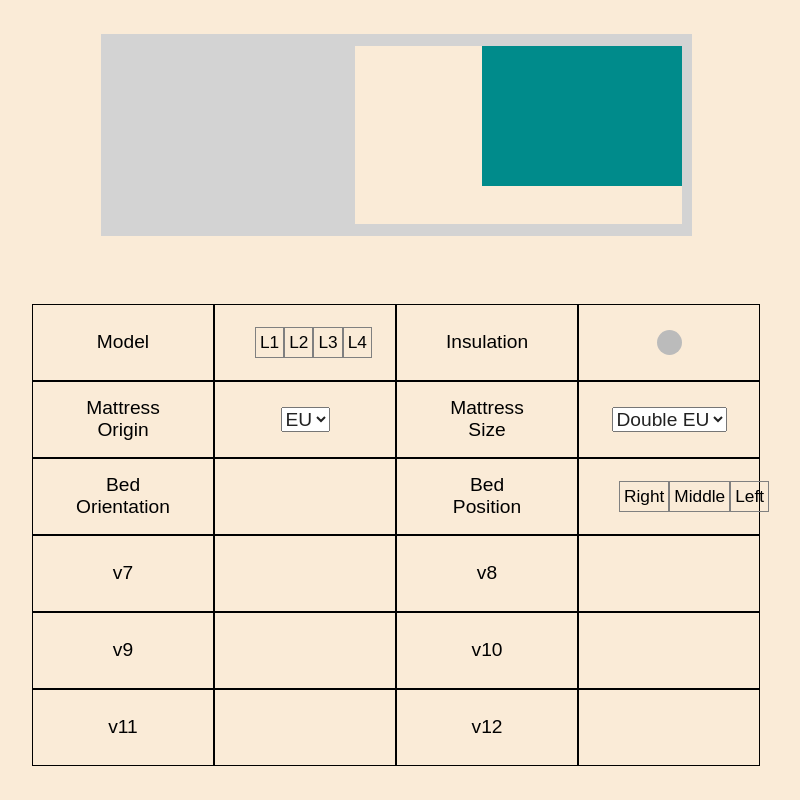
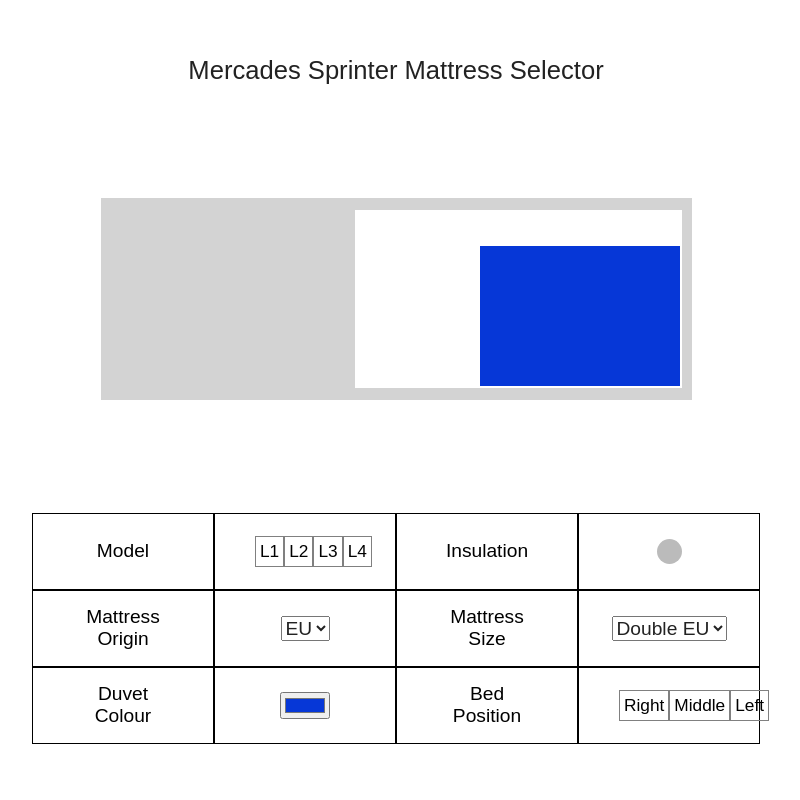
Before and after one commit to sophieatgithub/firstWebsite, a website: page van-template/index.html in a window 1280 px wide. Shown: the whole page, without its empty margins (244-1044 px from the left). Drawn offline with Linux system fonts and the light colour scheme.

Commit message:
Van template complete
Added functionality for user adjustment of colour.

```diff
--- a/van-template/index.html
+++ b/van-template/index.html
@@ -9,7 +9,7 @@
     </head>
     <body>
         <div id="outerContainer">
-
+            <header>Mercades Sprinter Mattress Selector</header>
             <div class="container" id="vanExterior">
                 <div id="vanInterior">
                     <div id="rightSideInsulation" class="insulation"></div>
@@ -66,28 +66,16 @@
                         </div>
                     </form>
                 </div>
-                <div class="variable">Bed Orientation</div>
-                <div class="variable"></div>
+                <div class="variable">Duvet Colour</div>
+                <div class="variable">
+                    <input id="colorWell" type="color" value="#ff0000">
+                </div>
                 <div class="variable">Bed Position</div>
                 <div class="variable selectionContainer">
                     <div class="mattressOrientation" id="bedRight">Right</div>
                     <div class="mattressOrientation" id="bedMiddle">Middle</div>
                     <div class="mattressOrientation" id="bedLeft">Left</div>
                 </div>
-                <div class="variable">v7</div>
-                <div class="variable"></div>
-                <div class="variable">v8</div>
-                <div class="variable"></div>
-                <div class="variable">v9</div>
-                <div class="variable"></div>
-                <div class="variable">v10</div>
-                <div class="variable"></div>
-                <div class="variable">v11</div>
-                <div class="variable"></div>
-                <div class="variable">v12</div>
-                <div class="variable"></div>
-
-
             </div>
     </div>
         <script src="scripts.js"></script>
--- a/van-template/scripts.js
+++ b/van-template/scripts.js
@@ -276,6 +276,33 @@
 function ukSuperKingMattress () {
     alert("UK Super Kings don't fit")
 }
+///////////////Duvet Color
+var colorWell;
+var defaultColor = "#0637D7";
+
+window.addEventListener("load", startup, false);
+
+function startup() {
+    colorWell = document.querySelector("input");
+    colorWell.value = defaultColor;
+    colorWell.addEventListener("input", updateFirst, false);
+    colorWell.addEventListener("change", updateAll, false);
+    colorWell.select();
+}
+
+function updateFirst(event) {
+    var bed = document.querySelector("#bed");
+
+    if(bed) {
+        bed.style.backgroundColor = event.target.value;
+    }
+}
+
+function updateAll(event) {
+    document.querySelectorAll("#bed").forEach(function(bed){
+        bed.style.color = event.target.value;
+    });
+}
 
 ///////////////Mattress Orientation
 
@@ -295,7 +322,7 @@
     const button = document.querySelector('#bedRight');
     button.classList.add('mattressOrientationSelected');
 
-    //Changing van dimensions to match model selected by user
+    //Changing van dimensions to match orientation selected by user
     document.getElementById("innerArea").style.alignItems = "flex-start";
 }
 
@@ -309,7 +336,7 @@
     const button = document.querySelector('#bedMiddle');
     button.classList.add('mattressOrientationSelected');
 
-    //Changing van dimensions to match model selected by user
+    //Changing van dimensions to match orientation selected by user
     document.getElementById("innerArea").style.alignItems = "center";
 }
 
@@ -323,7 +350,7 @@
     const button = document.querySelector('#bedLeft');
     button.classList.add('mattressOrientationSelected');
 
-    //Changing van dimensions to match model selected by user
+    //Changing van dimensions to match orientation selected by user
     document.getElementById("innerArea").style.alignItems = "flex-end";
 }
 
--- a/van-template/style.css
+++ b/van-template/style.css
@@ -4,8 +4,12 @@
     justify-content: space-around;
     align-items: center;
     min-height: 100vh;
-    width: 100%;
-    background-color: antiquewhite;
+    width: 100vw;
+    background-color: white;
+}
+
+header {
+    font: 1.6em sans-serif;
 }
 
 /*Van diagram*/
@@ -24,16 +28,17 @@
     height: 178px;
     width: 326.5px;
     margin-right: 10px;
-    background-color: antiquewhite;
+    background-color: white;
 }
 
 /*Van Insulation*/
 .insulation {
-    display: none;
+    visibility: hidden;
     background-color: darkslategrey;
 }
 
 .insulation.isSelected {
+    visibility: visible;
     display: block;
 }
 
@@ -45,15 +50,14 @@
 #innerArea {
     display: flex;
     justify-content: flex-end;
-    align-items: center;
+    align-items: flex-end;
 }
 
     #bed {
         width: 200px;
         height: 140px;
-        background-color: darkcyan;
+        background-color: #0637D7;
         font: 1.2em sans-serif;
-        text-align: center;
     }
 
     #rearDoorInsulation {
@@ -75,7 +79,7 @@
 #variablesContainer {
     display: grid;
     grid-template-columns: auto auto auto auto;
-    background-color: antiquewhite;
+    background-color: white;
 }
 
 /* Individual variables */
@@ -88,7 +92,7 @@
     padding: 20px;
     padding-left: 40px;
     padding-right: 40px;
-    background-color: antiquewhite;
+    background-color:white;
     border: 1px solid black;
     /*font*/
     color: black;
```
